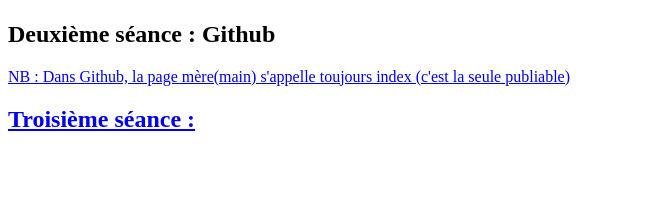
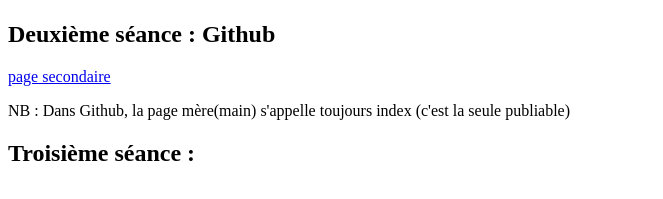
Before and after one commit to mymsi/coursdatadesign, a plain HTML site: page index.html in a window 1280 px wide. Shown: the part 501-700 px from the top of the page, without its empty margins (0-663 px from the left). Drawn offline with Linux system fonts and the light colour scheme.

Commit message:
Update index.html

```diff
--- a/index.html
+++ b/index.html
@@ -12,8 +12,8 @@
     </div>
     <div>
         <h2>Deuxième séance : Github</h2>
-        <a href="index3.html"/>
-            <p>NB : Dans Github, la page mère(main) s'appelle toujours index (c'est la seule publiable)</p>
+        <a href="index3.html">page secondaire</a>
+        <p>NB : Dans Github, la page mère(main) s'appelle toujours index (c'est la seule publiable)</p>
     </div>
     <div>
         <h2>Troisième séance :</h2>
```
